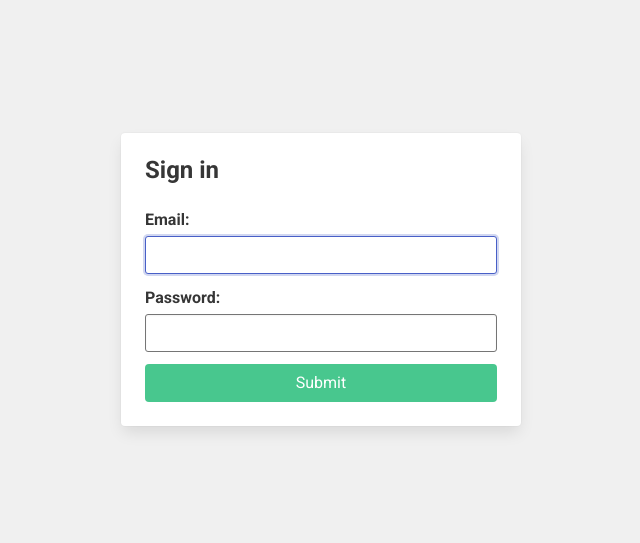
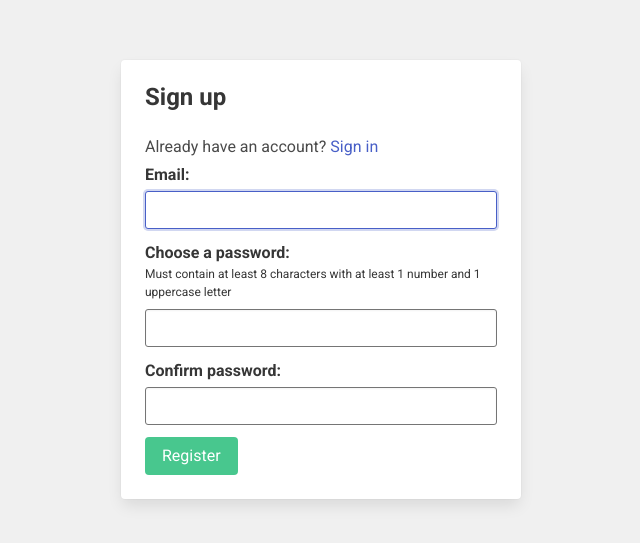
Before and after one commit to moroz/invoicer_dashboard, a React (Vite) app: page /sign-up in a window 1280 px wide. Before the commit this address led to /sign-in. Shown: the part 121-664 px from the top of the page, without its empty margins (319-959 px from the left). Built offline with nearby package versions, Linux system fonts and the light colour scheme; no server answers.

Commit message:
Markup and style sign up form

```diff
--- a/src/api/interfaces/users.ts
+++ b/src/api/interfaces/users.ts
@@ -2,3 +2,9 @@ export interface User {
   id: string;
   email: string;
 }
+
+export interface SignUpParams {
+  email: string;
+  password: string;
+  passwordConfirmation: string;
+}
--- a/src/components/forms/InputField/InputField.module.sass
+++ b/src/components/forms/InputField/InputField.module.sass
@@ -6,3 +6,11 @@
 
 .root
   grid-column: span var(--input-col-span)
+
+  p + &
+    margin-top: .25rem
+
+.help
+  margin-bottom: .5rem
+  font-weight: normal
+  margin-top: 0
--- a/src/components/forms/InputField/index.tsx
+++ b/src/components/forms/InputField/index.tsx
@@ -35,7 +35,7 @@ const InputField = React.forwardRef(
 
     const labelTag = label && (
       <label
-        className={clsx("label", required && styles.required)}
+        className={clsx("label", required && styles.required, styles.label)}
         htmlFor={id}
       >
         {label}{" "}
@@ -44,6 +44,9 @@ const InputField = React.forwardRef(
         ) : (
           <span className={styles.optionalText}>(optional)</span>
         )}
+        {helperText ? (
+          <span className={clsx("help", styles.help)}>{helperText}</span>
+        ) : null}
       </label>
     );
 
@@ -62,7 +65,6 @@ const InputField = React.forwardRef(
           ref={ref}
         />
         <ErrorMessage name={name} errors={errors} />
-        {helperText ? <span className="helper-text">{helperText}</span> : null}
       </>
     );
 
@@ -74,8 +76,8 @@ const InputField = React.forwardRef(
       <div
         style={style}
         className={clsx(
+          "field input-field",
           styles.root,
-          "field input-field",
           { "has-error": errors[name], "is-horizontal": horizontal },
           monospace && "is-family-monospace",
           className
--- a/src/views/Layout/Loader/index.tsx
+++ b/src/views/Layout/Loader/index.tsx
@@ -4,7 +4,7 @@ import styles from "./Loader.module.sass";
 const Loader = () => {
   return (
     <div className={styles.root}>
-      <h1 className="title">加載中</h1>
+      <h1 className="title">Loading...</h1>
     </div>
   );
 };
--- a/src/views/Router/index.tsx
+++ b/src/views/Router/index.tsx
@@ -9,6 +9,7 @@ import NewClient from "@views/clients/NewClient";
 import InvoiceIndex from "@views/invoices/InvoiceIndex";
 import NewInvoice from "@views/invoices/NewInvoice";
 import InvoiceDetails from "@views/invoices/InvoiceDetails";
+import SignUp from "@views/unauthenticated/SignUp";
 
 interface Props {}
 
@@ -17,6 +18,7 @@ const Router: React.FC<Props> = () => {
     <Routes>
       <Route path="/" element={<Dashboard />} />
       <Route path="/sign-in" element={<LoginPage />} />
+      <Route path="/sign-up" element={<SignUp />} />
       <Route path="/clients" element={<ClientIndex />} />
       <Route path="/clients/new" element={<NewClient />} />
       <Route path="/clients/:id" element={<ClientDetails />} />
--- /dev/null
+++ b/src/views/unauthenticated/Layout/Layout.module.sass
@@ -0,0 +1,9 @@
+.root
+  height: 100vh
+  display: flex
+  align-items: center
+  justify-content: center
+  background: #f0f0f0
+
+.card
+  width: 400px
--- /dev/null
+++ b/src/views/unauthenticated/Layout/index.tsx
@@ -0,0 +1,40 @@
+import { APP_NAME } from "@/config";
+import useAuth from "@hooks/useAuth";
+import Loader from "@views/Layout/Loader";
+import React, { useEffect } from "react";
+import ReactHelmet from "react-helmet";
+import { useNavigate } from "react-router-dom";
+import styles from "./Layout.module.sass";
+import clsx from "clsx";
+
+interface Props {
+  children: React.ReactNode;
+  title: string;
+}
+
+const Layout: React.FC<Props> = ({ children, title }) => {
+  const navigate = useNavigate();
+
+  const { user, loading } = useAuth();
+
+  useEffect(() => {
+    if (user) navigate("/");
+  }, [user]);
+
+  if (loading) return <Loader />;
+
+  return (
+    <div className={styles.root}>
+      <ReactHelmet>
+        <title>
+          {title} | {APP_NAME}
+        </title>
+      </ReactHelmet>
+      <div className={clsx("card", styles.card)}>
+        <div className="card-content">{children}</div>
+      </div>
+    </div>
+  );
+};
+
+export default Layout;
--- a/src/views/unauthenticated/LoginPage/LoginPage.module.sass
+++ b/src/views/unauthenticated/LoginPage/LoginPage.module.sass
@@ -1,9 +1,2 @@
-.root
-  height: 100vh
-  display: flex
-  align-items: center
-  justify-content: center
-  background: #f0f0f0
-
 .card
   width: 400px
--- a/src/views/unauthenticated/LoginPage/index.tsx
+++ b/src/views/unauthenticated/LoginPage/index.tsx
@@ -1,14 +1,12 @@
 import { SignInMutationVariables, useSignInMutation } from "@api/mutations";
 import { FormWrapper, InputField } from "@components/forms";
 import { SubmitButton } from "@components/buttons";
-import useAuth from "@hooks/useAuth";
 import clsx from "clsx";
-import React, { useCallback, useEffect } from "react";
+import React, { useCallback } from "react";
 import { useForm } from "react-hook-form";
-import { useNavigate } from "react-router-dom";
+import { Link, useNavigate } from "react-router-dom";
 import styles from "./LoginPage.module.sass";
-import ReactHelmet from "react-helmet";
-import { APP_NAME } from "@/config";
+import Layout from "../Layout";
 
 interface Props {}
 
@@ -18,12 +16,6 @@ const LoginPage: React.FC<Props> = () => {
   const { register } = methods;
   const navigate = useNavigate();
 
-  const { user } = useAuth();
-
-  useEffect(() => {
-    if (user) navigate("/");
-  }, [user]);
-
   const onSubmit = useCallback(async (data: SignInMutationVariables) => {
     const result = await mutate({ variables: data });
     if (result.data?.signIn.success) {
@@ -32,36 +24,35 @@ const LoginPage: React.FC<Props> = () => {
   }, []);
 
   return (
-    <div className={styles.root}>
-      <ReactHelmet>
-        <title>Login | {APP_NAME}</title>
-      </ReactHelmet>
-      <div className={clsx("card", styles.card)}>
-        <div className="card-content">
+    <Layout title="Login">
       <FormWrapper {...methods} onSubmit={onSubmit}>
         {error ? (
-              <div className="notification is-warning">
-                {JSON.stringify(error)}
-              </div>
+          <div className="notification is-warning">{JSON.stringify(error)}</div>
         ) : null}
         <h1 className="title is-4 has-text-centered">Sign in</h1>
+        <p>
+          Don't have an account? <Link to="/sign-up">Sign up</Link>
+        </p>
         <InputField
           label="Email:"
           {...register("email")}
           autoFocus
+          autoCapitalize="none"
+          autoCorrect="off"
+          autoComplete="email"
+          spellCheck={false}
           required
         />
         <InputField
           label="Password:"
           type="password"
+          autoComplete="password"
           required
           {...register("password")}
         />
-            <SubmitButton className="is-fullwidth" />
+        <SubmitButton className="is-fullwidth">Sign in</SubmitButton>
       </FormWrapper>
-        </div>
-      </div>
-    </div>
+    </Layout>
   );
 };
 
--- /dev/null
+++ b/src/views/unauthenticated/SignUp/index.tsx
@@ -0,0 +1,55 @@
+import { SignUpParams } from "@api/interfaces";
+import { SubmitButton } from "@components/buttons";
+import { FormWrapper, InputField } from "@components/forms";
+import React, { useCallback } from "react";
+import { useForm } from "react-hook-form";
+import { Link } from "react-router-dom";
+import Layout from "../Layout";
+
+interface Props {}
+
+const SignUp: React.FC<Props> = () => {
+  const methods = useForm<SignUpParams>();
+  const { register, watch } = methods;
+
+  const onSubmit = useCallback(async (params: SignUpParams) => {}, []);
+
+  return (
+    <Layout title="Sign up">
+      <FormWrapper {...methods}>
+        <h1 className="title is-4 has-text-centered">Sign up</h1>
+        <p>
+          Already have an account? <Link to="/sign-in">Sign in</Link>
+        </p>
+        <InputField
+          label="Email:"
+          {...register("email")}
+          autoFocus
+          autoCapitalize="none"
+          autoCorrect="off"
+          autoComplete="email"
+          spellCheck={false}
+          required
+        />
+        <InputField
+          label="Choose a password:"
+          helperText="Must contain at least 8 characters with at least 1 number and 1 uppercase letter"
+          type="password"
+          autoComplete="new-password"
+          required
+          {...register("password")}
+        />
+        <InputField
+          label="Confirm password:"
+          type="password"
+          autoComplete="new-password"
+          required
+          {...register("password")}
+        />
+        <SubmitButton>Register</SubmitButton>
+      </FormWrapper>
+    </Layout>
+  );
+};
+
+export default SignUp;
```
Lines whose indentation alone changed are shown as unchanged.
